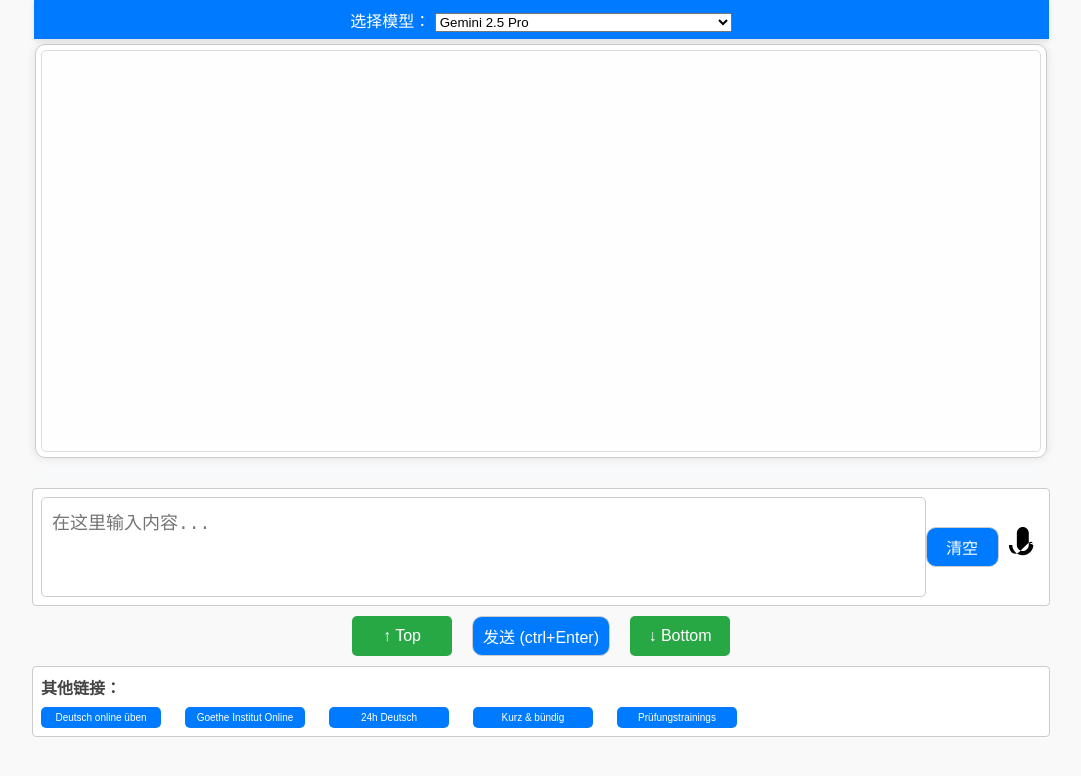
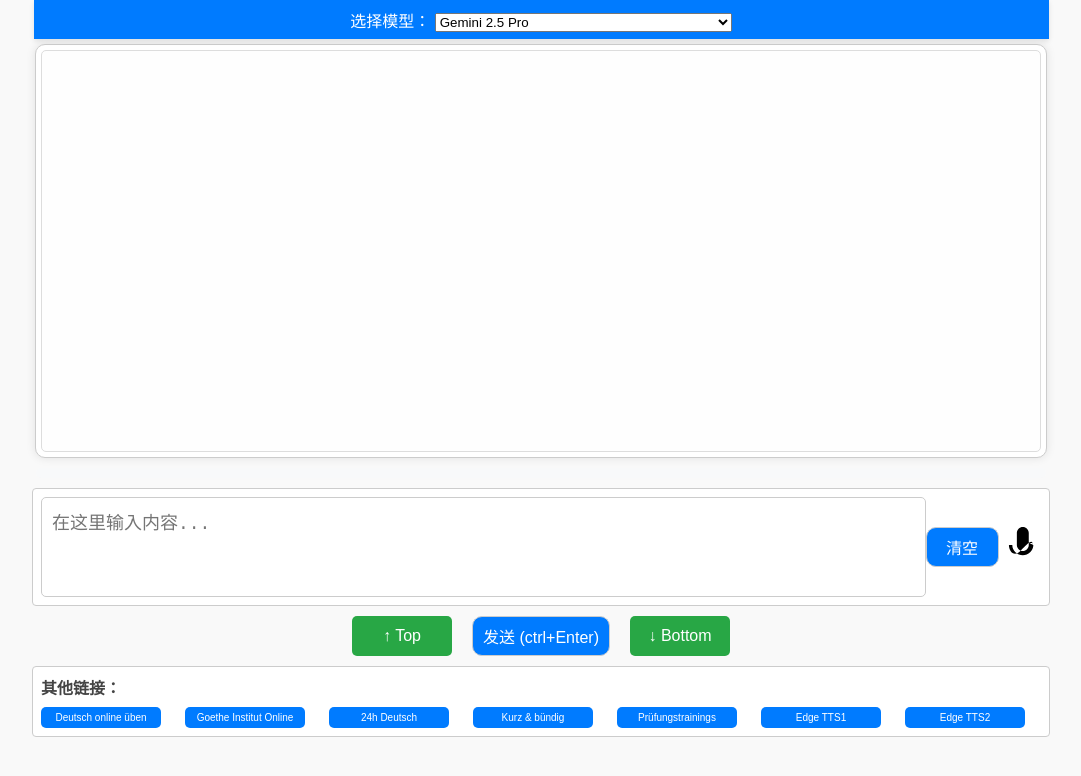
Before and after one commit to lj32782961/express-de-assistant, a website: page index.html in a window 1280 px wide. Shown: the whole page, without its empty margins (99-1180 px from the left). Drawn offline with nearby package versions, Linux system fonts and the light colour scheme.

Commit message:
edge tts

```diff
--- a/index.html
+++ b/index.html
@@ -75,6 +75,11 @@
         <a href="https://www.goethe.de/en/spr/sbp/eur/pod.html#anchor-i9025036" target="_blank"> Kurz & bündig </a>
         <a href="https://www.goethe.de/de/spr/prf/ueb.html" target="_blank"> Prüfungstrainings </a>
 
+        <a href="https://huggingface.co/spaces/innoai/Edge-TTS-Text-to-Speech" target="_blank"> Edge TTS1 </a>
+
+        <a href="https://edge-tts.dayax.net/" target="_blank"> Edge TTS2 </a>
+        <!-- https://github.com/andresayac/edge-tts -->
+
 
 
 
```
